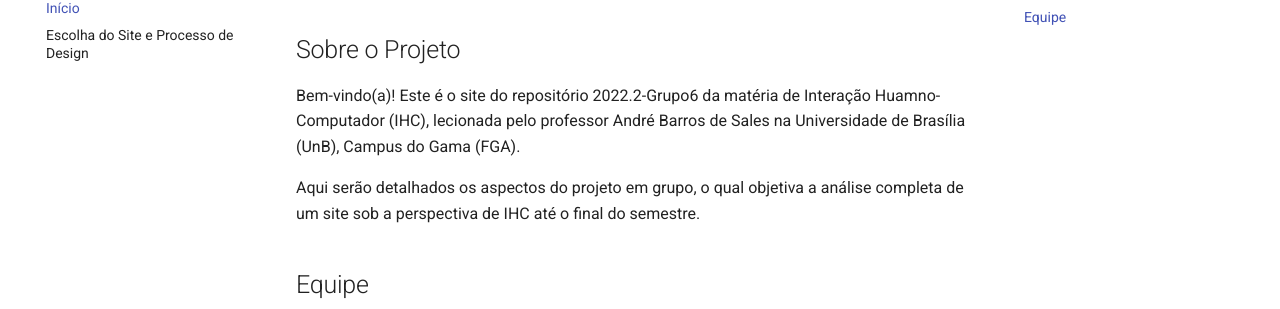
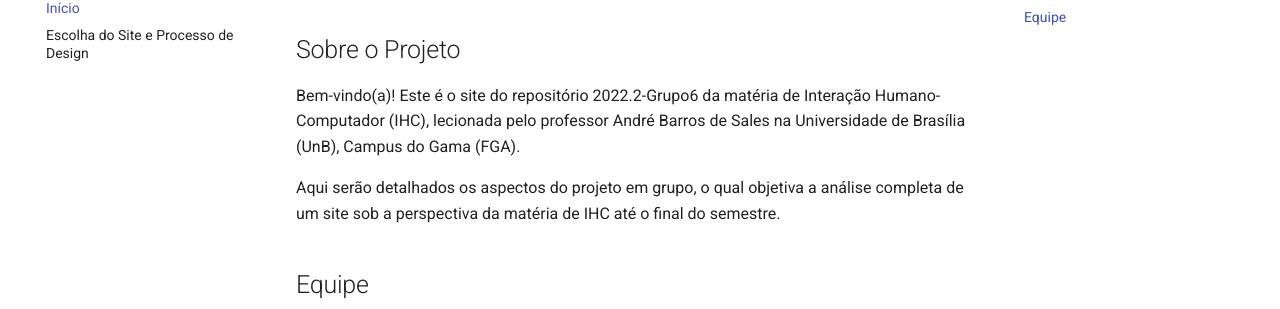
Before and after one commit to Interacao-Humano-Computador/2022.2-PCDF, an MkDocs documentation site: the page built from docs/index.md, in a window 1280 px wide. Shown: the part 148-457 px from the top of the page. Built offline with MkDocs 1.6.1 and Material for MkDocs 9.7.7, drawn with Linux system fonts in a browser that asks for light colours; comment, search, counter and statistics services are not loaded.

Commit message:
adicao de imagens e correcoes

```diff
--- a/docs/index.md
+++ b/docs/index.md
@@ -1,9 +1,9 @@
 # Início
 
 ## Sobre o Projeto
-Bem-vindo(a)! Este é o site do repositório 2022.2-Grupo6 da matéria de Interação Huamno-Computador (IHC), lecionada pelo professor André Barros de Sales na Universidade de Brasília (UnB), Campus do Gama (FGA).
+Bem-vindo(a)! Este é o site do repositório 2022.2-Grupo6 da matéria de Interação Humano-Computador (IHC), lecionada pelo professor André Barros de Sales na Universidade de Brasília (UnB), Campus do Gama (FGA).
 
-Aqui serão detalhados os aspectos do projeto em grupo, o qual objetiva a análise completa de um site sob a perspectiva de IHC até o final do semestre.
+Aqui serão detalhados os aspectos do projeto em grupo, o qual objetiva a análise completa de um site sob a perspectiva da matéria de IHC até o final do semestre.
 
 ## Equipe
 
```
Also changed, not shown: README.md (+2 -2 lines), docs/_media/Biblioteca_Nacional_de_Brasília_-_logo.png (added), docs/_media/cebraspe.png (added), docs/_media/pcdf.jpg (added), docs/_media/tvslb.png (added).
